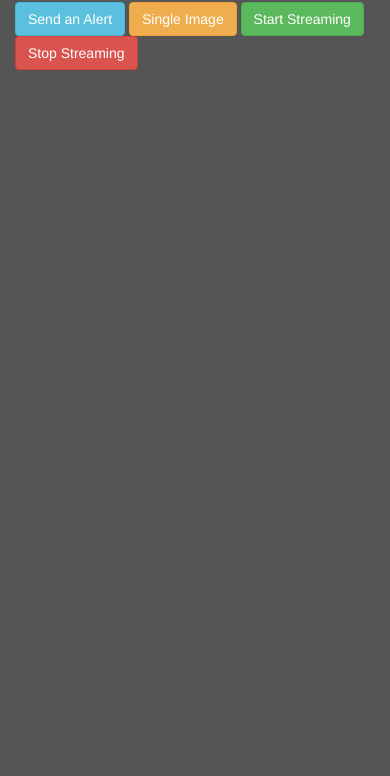
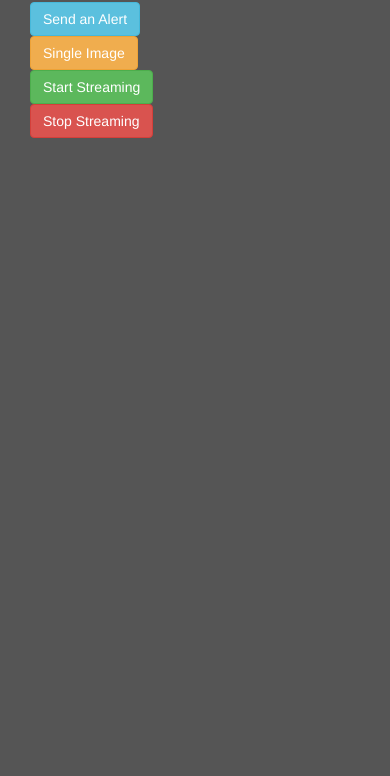
Before and after one commit to benlipp/node-camspy, a website: page index.html in a window 390 px wide. Shown: the part 68-844 px from the top of the page. Drawn offline with nearby package versions, Linux system fonts and the light colour scheme; no server answers.

Commit message:
Herping the fucking derp right here and now.

```diff
--- a/index.html
+++ b/index.html
@@ -12,14 +12,22 @@
 
 <body>
 <div class="container">
-<div class="col-md-12">
+<div class="col-sm-12">
 <h1>Webcam-Spybox</h1>
 
 <div class="row">
+<div class="col-sm-6">
   <button id="alert" onclick="alert()" class="btn btn-info">Send an Alert</button>
+</div>
+<div class="col-sm-6">
   <button id="single" onclick="single()" class="btn btn-warning">Single Image</button>
+</div>
+<div class="col-sm-6">
   <button id="start" onclick="start()" class="btn btn-success">Start Streaming</button>
+</div>
+<div class="col-sm-6">
   <button id="stop" onclick="stop()" class="btn btn-danger">Stop Streaming</button>
+</div>
 </div>
 
 <br>
```
